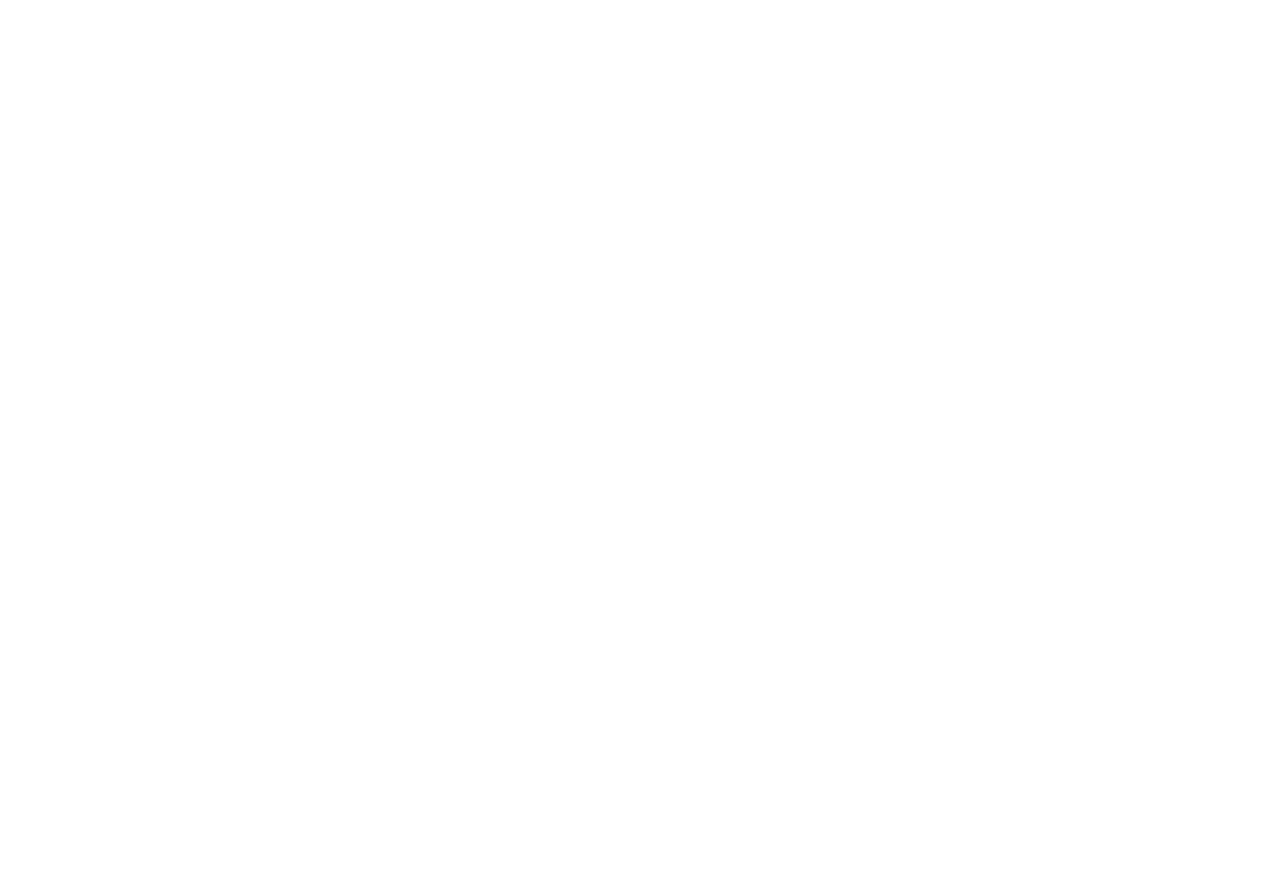
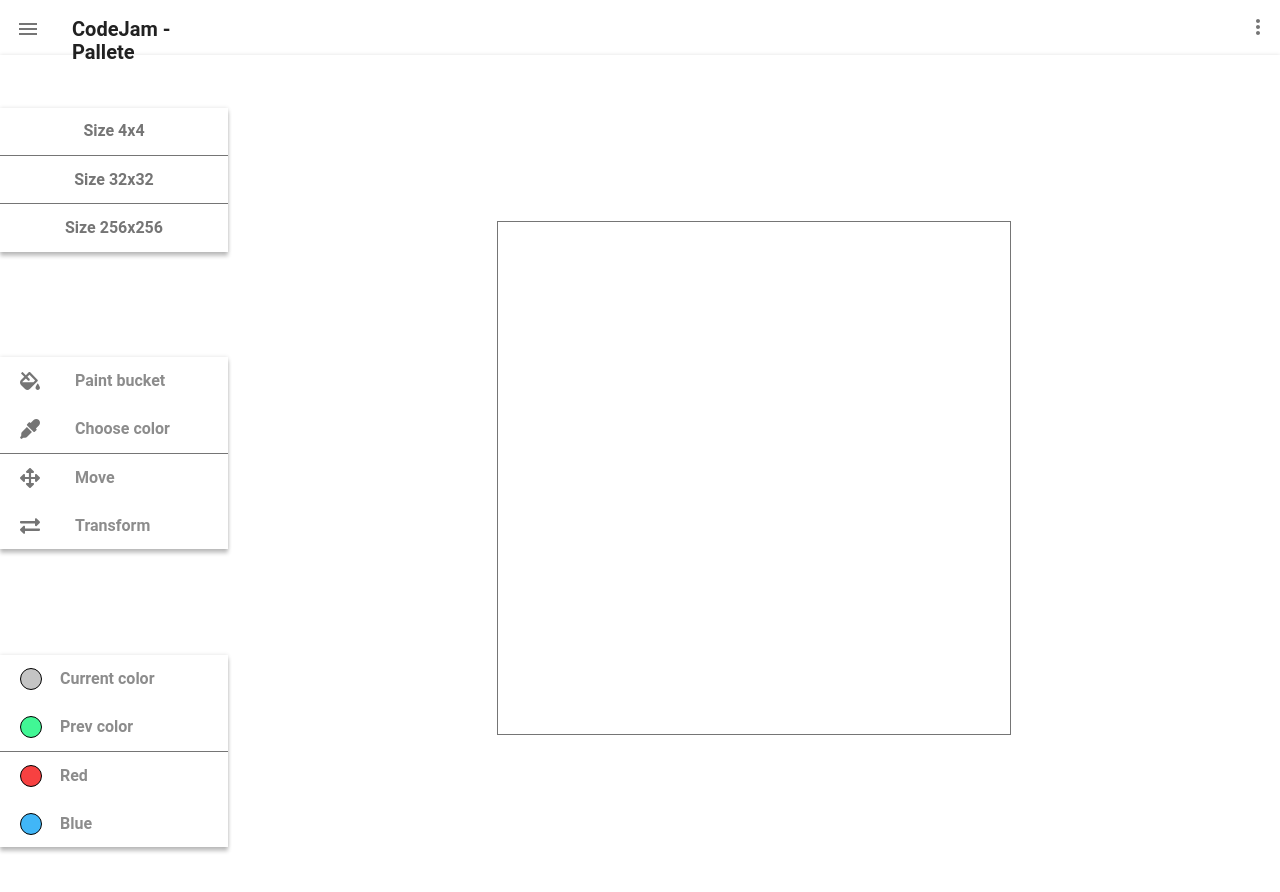
Before and after one commit to andreyKozik/codejam-canvas, a plain HTML site: page index.html in a window 1280 px wide. Before the commit the page ends 800 px from the top, so only its background shows below. Drawn offline with Linux system fonts and the light colour scheme.

Commit message:
feat: add style css

```diff
--- a/index.html
+++ b/index.html
@@ -4,36 +4,38 @@
   <meta charset="UTF-8">
   <meta name="viewport" content="width=device-width, initial-scale=1.0">
   <meta http-equiv="X-UA-Compatible" content="ie=edge">
-  <link rel="stylesheet" type="text/css" href="/style.css">
+  <link rel="stylesheet" type="text/css" href="../style.css">
   <title>codejam-canvas</title>
 </head>
 <body>
-  <header>
-    <div class="menu"></div>
-    <div class="name-application"></div>
-    <div class="shape"></div>
+  <header class="header">
+    <div class="menu"><img src="/data/icon/menu.svg" alt="menu"></div>
+    <div class="name-application"><p>CodeJam - Pallete</p></div>
+    <div class="shape"><img src="/data/icon/shape.svg" alt="shape"></div>
   </header>
+  <div class="body">
     <div class="side-panel">
       <section class="img">
-      <div class="4x4"></div>
-      <div class="32x32"></div>
-      <div class="256x256"></div>
+        <div class="size4x4"><p>Size 4x4</p></div>
+        <div class="size32x32"><p>Size 32x32</p></div>
+        <div class="size256x256"><p>Size 256x256</p></div>
       </section>
-    <section>
-      <div class="paint-bucket"></div>
-      <div class="choose-color"></div>
-      <div class="move"></div>
-      <div class="transform"></div>
+      <section class="tools">
+        <div class="paint-bucket"><img class="margin_tools" src="/data/icon/paint_bucket.svg" alt="paint_bucket"><p>Paint bucket</p></div>
+        <div class="choose-color"><img class="margin_tools" src="/data/icon/choose_color.svg" alt="choose_color"><p>Choose color</p></div>
+        <div class="move"><img class="margin_tools" src="/data/icon/move.svg" alt="move"><p>Move</p></div>
+        <div class="transform"><img class="margin_tools" src="/data/icon/transform.svg" alt="transform"><p>Transform</p></div>
       </section>
-    <section>
-      <div class="current-color"></div>
-      <div class="prev-color"></div>
-      <div class="red"></div>
-      <div class="blue"></div>
+      <section class="color-tools">
+        <div class="current-color"><div class="margin_color-tools"></div><p>Current color</p></div>
+        <div class="prev-color"><div class="margin_color-tools"></div><p>Prev color</p></div>
+        <div class="red"><div class="margin_color-tools"></div><p>Red</p></div>
+        <div class="blue"><div class="margin_color-tools"></div><p>Blue</p></div>
       </section>
     </div>
-  <div class="canvas">
-
+    <div class="canvas-block">
+      <div class="canvas-block_area"></div>
+    </div>
   </div>
   <script src="script.js"></script>
 </body>
--- a/style.css
+++ b/style.css
@@ -0,0 +1,308 @@
+*{
+  margin: 0;
+}
+
+/* создаём header */
+.header {
+  display: flex;
+  margin: 0 auto;
+  max-width: 1440px;
+  height: 55px;
+  box-shadow: 0px 4px 4px rgba(0, 0, 0, 0.24), 0px 0px 4px rgba(0, 0, 0, 0.12);
+}
+
+.menu {
+  width: 18px;
+  height: 12px;
+  margin: 21px 0  22px 19px;
+  cursor: pointer;
+}
+
+.name-application {
+  width: 166px;
+  height: 16px;
+  margin: 18px 0  21px 35px;
+  font-family: 'Roboto';
+  font-style: normal;
+  font-weight: 700;
+  font-size: 20px;
+  line-height: 23px;
+  color: rgba(0, 0, 0, 0.87)
+}
+
+.shape {
+  width: 4px;
+  height: 16px;
+  margin: 19px 20px 20px 82%;
+  cursor: pointer;
+}
+
+/* создаём body */
+.body {
+  max-width: 1440px;
+  height: 845px;
+  margin: 0 auto;
+  display: flex;
+  background-color: white;
+  box-shadow: 0px 4px 4px rgba(0, 0, 0, 0.24), 0px 0px 4px rgba(0, 0, 0, 0.12);
+}
+
+/* создаём side-panel */
+.side-panel {
+  display: flex;
+  flex-wrap: wrap;
+  justify-content: flex-end;
+  align-content: space-around;
+  width: 257px;
+  height: 845px;
+
+}
+
+/* создаём img-block */
+.img {
+  width: 228px;
+  height: 144px;
+  display: flex;
+  flex-direction: column;
+  background: #FFFFFF;
+  /* margin-top: 25px; */
+  box-shadow: 0px 4px 4px rgba(0, 0, 0, 0.24), 0px 0px 4px rgba(0, 0, 0, 0.12);
+}
+
+.size4x4 {
+  display: flex;
+  justify-content: center;
+  align-items: center;
+  width: 100%;
+  height: 48px;
+  font-family: Roboto;
+  font-style: normal;
+  font-weight: 700;
+  font-size: 16px;
+  line-height: 24px;
+  color: rgba(0, 0, 0, 0.541327);
+  cursor: pointer;
+}
+
+.size32x32 {
+  display: flex;
+  justify-content: center;
+  align-items: center;
+  width: 100%;
+  height: 48px;
+  font-family: Roboto;
+  font-style: normal;
+  font-weight: 700;
+  font-size: 16px;
+  line-height: 24px;
+  color: rgba(0, 0, 0, 0.541327);
+  border-top: 1px solid rgba(0, 0, 0, 0.541327);
+  cursor: pointer;
+}
+
+.size256x256 {
+  display: flex;
+  justify-content: center;
+  align-items: center;
+  width: 100%;
+  height: 48px;
+  font-family: Roboto;
+  font-style: normal;
+  font-weight: 700;
+  font-size: 16px;
+  line-height: 24px;
+  color: rgba(0, 0, 0, 0.541327);
+  border-top: 1px solid rgba(0, 0, 0, 0.541327);
+  cursor: pointer;
+}
+
+/* создаём tools-block */
+.margin_tools {
+  margin: 15px 35px 15px 20px;
+}
+
+.tools {
+  width: 228px;
+  height: 192px;
+  display: flex;
+  flex-direction: column;
+  background: #FFFFFF;
+  /* margin-top: 75px; */
+  box-shadow: 0px 4px 4px rgba(0, 0, 0, 0.24), 0px 0px 4px rgba(0, 0, 0, 0.12);
+}
+
+.paint-bucket {
+  display: flex;
+  align-items: center;
+  width: 100%;
+  height: 48px;
+  font-family: Roboto;
+  font-style: normal;
+  font-weight: 700;
+  font-size: 16px;
+  line-height: 24px;
+  color: rgba(0, 0, 0, 0.45);
+  cursor: pointer;
+}
+
+.choose-color {
+  display: flex;
+  align-items: center;
+  width: 100%;
+  height: 48px;
+  font-family: Roboto;
+  font-style: normal;
+  font-weight: 700;
+  font-size: 16px;
+  line-height: 24px;
+  color: rgba(0, 0, 0, 0.45);
+  cursor: pointer;
+}
+
+.move {
+  display: flex;
+  align-items: center;
+  width: 100%;
+  height: 48px;
+  font-family: Roboto;
+  font-style: normal;
+  font-weight: 700;
+  font-size: 16px;
+  line-height: 24px;
+  color: rgba(0, 0, 0, 0.45);
+  border-top: 1px solid rgba(0, 0, 0, 0.541327);
+  cursor: pointer;
+}
+
+.transform {
+  display: flex;
+  align-items: center;
+  width: 100%;
+  height: 48px;
+  font-family: Roboto;
+  font-style: normal;
+  font-weight: 700;
+  font-size: 16px;
+  line-height: 24px;
+  color: rgba(0, 0, 0, 0.45);
+  cursor: pointer;
+}
+
+/* создаём color-tools */
+.margin_color-tools {
+  margin: 15px 18px 15px 20px;
+}
+
+.color-tools {
+  width: 228px;
+  height: 192px;
+  display: flex;
+  flex-direction: column;
+  background: #FFFFFF;
+  /* margin-top: 75px; */
+  box-shadow: 0px 4px 4px rgba(0, 0, 0, 0.24), 0px 0px 4px rgba(0, 0, 0, 0.12);
+}
+
+.current-color {
+  display: flex;
+  align-items: center;
+  width: 100%;
+  height: 48px;
+  font-family: Roboto;
+  font-style: normal;
+  font-weight: 700;
+  font-size: 16px;
+  line-height: 24px;
+  color: rgba(0, 0, 0, 0.45);
+  cursor: pointer;
+}
+
+.current-color div {
+  width: 20px;
+  height: 20px;
+  background: #C4C4C4;
+  border: 1px solid #000000;
+  border-radius: 50%;
+}
+
+.prev-color {
+  display: flex;
+  align-items: center;
+  width: 100%;
+  height: 48px;
+  font-family: Roboto;
+  font-style: normal;
+  font-weight: 700;
+  font-size: 16px;
+  line-height: 24px;
+  color: rgba(0, 0, 0, 0.45);
+  cursor: pointer;
+}
+
+.prev-color div {
+  width: 20px;
+  height: 20px;
+  background: #41F795;
+  border: 1px solid #000000;
+  border-radius: 50%;
+}
+
+.red {
+  display: flex;
+  align-items: center;
+  width: 100%;
+  height: 48px;
+  font-family: Roboto;
+  font-style: normal;
+  font-weight: 700;
+  font-size: 16px;
+  line-height: 24px;
+  color: rgba(0, 0, 0, 0.45);
+  border-top: 1px solid rgba(0, 0, 0, 0.541327);
+  cursor: pointer;
+}
+
+.red div {
+  width: 20px;
+  height: 20px;
+  background: #F74141;
+  border: 1px solid #000000;
+  border-radius: 50%;
+}
+
+.blue {
+  display: flex;
+  align-items: center;
+  width: 100%;
+  height: 48px;
+  font-family: Roboto;
+  font-style: normal;
+  font-weight: 700;
+  font-size: 16px;
+  line-height: 24px;
+  color: rgba(0, 0, 0, 0.45);
+  cursor: pointer;
+}
+
+.blue div {
+  width: 20px;
+  height: 20px;
+  background: #41B6F7;
+  border: 1px solid #000000;
+  border-radius: 50%;
+}
+
+/* создаём область canvans */
+.canvas-block {
+  width: 100%;
+  height: 100%;
+  display: flex;
+  justify-content: center;
+  align-items: center;
+}
+
+.canvas-block_area{
+  width: 512px;
+  height: 512px;
+  border: 1px solid rgba(0, 0, 0, 0.541327);
+}
```
Lines whose indentation alone changed are shown as unchanged.
